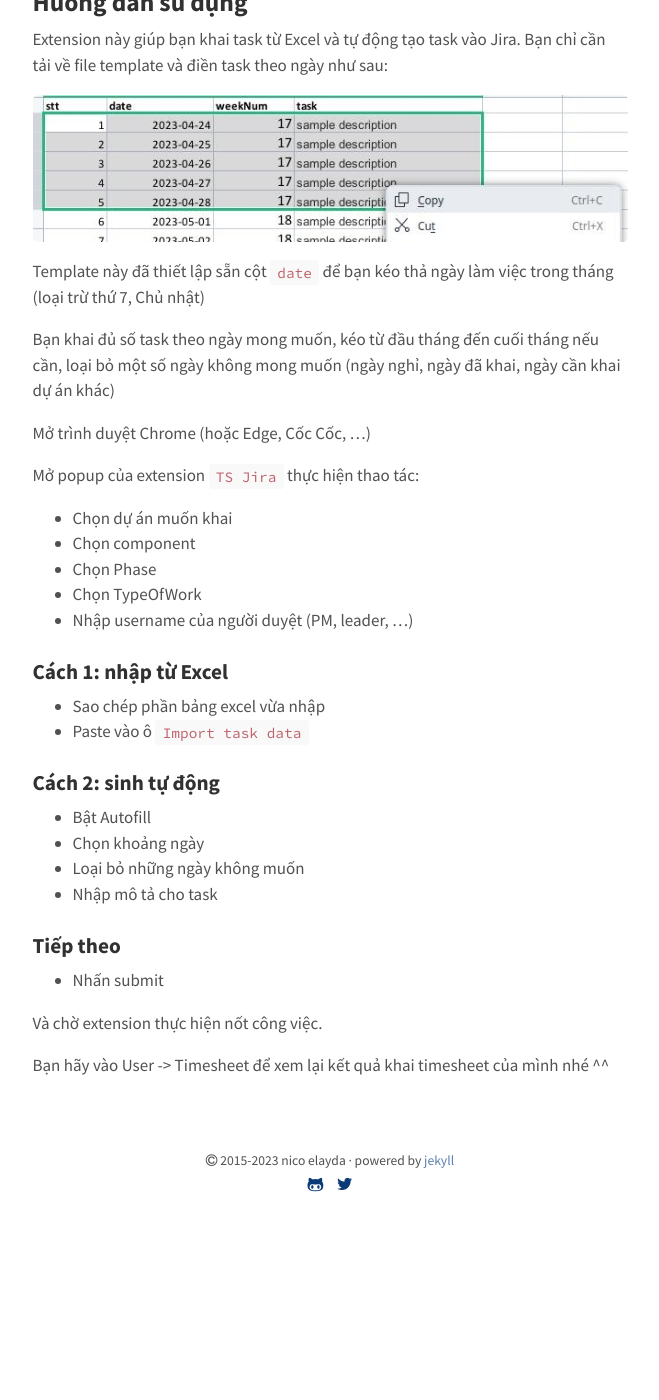
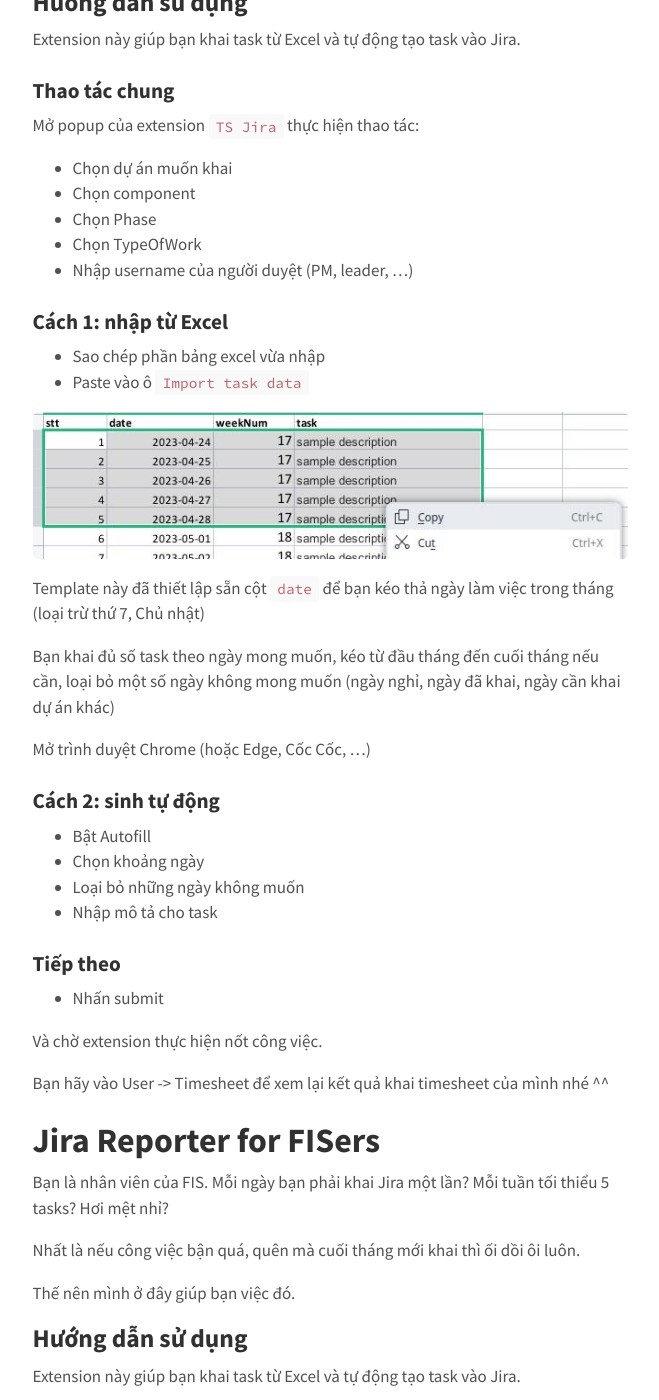
Before and after one commit to thanhtunguet/jira-reporter-docs, a Jekyll site: the page built from blog/_posts/2023-04-25-user-guide.md, in a window 1280 px wide and 1400 px high, scrolled down 431 px. Shown: the whole window, without its empty margins (310-969 px from the left). Built offline with Jekyll 4.4.1, drawn with Linux system fonts in a browser that asks for light colours; before the commit the page ends 1663 px from its top, so only the background shows below that; some of the changed text lies outside the part shown.

Commit message:
update user guide

```diff
--- a/blog/_posts/2023-04-25-user-guide.md
+++ b/blog/_posts/2023-04-25-user-guide.md
@@ -15,15 +15,8 @@
 ## Hướng dẫn sử dụng
 
 Extension này giúp bạn khai task từ Excel và tự động tạo task vào Jira.
-Bạn chỉ cần tải về file template và điền task theo ngày như sau:
 
-![assets/excel.jpg](/images/excel.jpg)
-
-Template này đã thiết lập sẵn cột `date` để bạn kéo thả ngày làm việc trong tháng (loại trừ thứ 7, Chủ nhật)
-
-Bạn khai đủ số task theo ngày mong muốn, kéo từ đầu tháng đến cuối tháng nếu cần, loại bỏ một số ngày không mong muốn (ngày nghỉ, ngày đã khai, ngày cần khai dự án khác)
-
-Mở trình duyệt Chrome (hoặc Edge, Cốc Cốc, ...)
+### Thao tác chung
 
 Mở popup của extension `TS Jira` thực hiện thao tác:
 
@@ -37,6 +30,14 @@
 
 - Sao chép phần bảng excel vừa nhập
 - Paste vào ô `Import task data`
+
+![assets/excel.jpg](https://qmix-projects.web.app/images/excel.jpg)
+
+Template này đã thiết lập sẵn cột `date` để bạn kéo thả ngày làm việc trong tháng (loại trừ thứ 7, Chủ nhật)
+
+Bạn khai đủ số task theo ngày mong muốn, kéo từ đầu tháng đến cuối tháng nếu cần, loại bỏ một số ngày không mong muốn (ngày nghỉ, ngày đã khai, ngày cần khai dự án khác)
+
+Mở trình duyệt Chrome (hoặc Edge, Cốc Cốc, ...)
 
 ### Cách 2: sinh tự động
 
@@ -52,3 +53,54 @@
 Và chờ extension thực hiện nốt công việc.
 
 Bạn hãy vào User -> Timesheet để xem lại kết quả khai timesheet của mình nhé ^^
+
+# Jira Reporter for FISers
+
+Bạn là nhân viên của FIS. Mỗi ngày bạn phải khai Jira một lần?
+Mỗi tuần tối thiểu 5 tasks? Hơi mệt nhỉ?
+
+Nhất là nếu công việc bận quá, quên mà cuối tháng mới khai thì ối dồi ôi luôn.
+
+Thế nên mình ở đây giúp bạn việc đó.
+
+## Hướng dẫn sử dụng
+
+Extension này giúp bạn khai task từ Excel và tự động tạo task vào Jira.
+
+### Thao tác chung
+
+Mở popup của extension `TS Jira` thực hiện thao tác:
+
+- Chọn dự án muốn khai
+- Chọn component
+- Chọn Phase
+- Chọn TypeOfWork
+- Nhập username của người duyệt (PM, leader, ...)
+
+### Cách 1: nhập từ Excel
+
+- Sao chép phần bảng excel vừa nhập
+- Paste vào ô `Import task data`
+
+![assets/excel.jpg](https://qmix-projects.web.app/images/excel.jpg)
+
+Template này đã thiết lập sẵn cột `date` để bạn kéo thả ngày làm việc trong tháng (loại trừ thứ 7, Chủ nhật)
+
+Bạn khai đủ số task theo ngày mong muốn, kéo từ đầu tháng đến cuối tháng nếu cần, loại bỏ một số ngày không mong muốn (ngày nghỉ, ngày đã khai, ngày cần khai dự án khác)
+
+Mở trình duyệt Chrome (hoặc Edge, Cốc Cốc, ...)
+
+### Cách 2: sinh tự động
+
+- Bật Autofill
+- Chọn khoảng ngày
+- Loại bỏ những ngày không muốn
+- Nhập mô tả cho task
+
+### Tiếp theo
+
+- Nhấn submit
+
+Và chờ extension thực hiện nốt công việc.
+
+Bạn hãy vào User -> Timesheet để xem lại kết quả khai timesheet của mình nhé ^^
```
